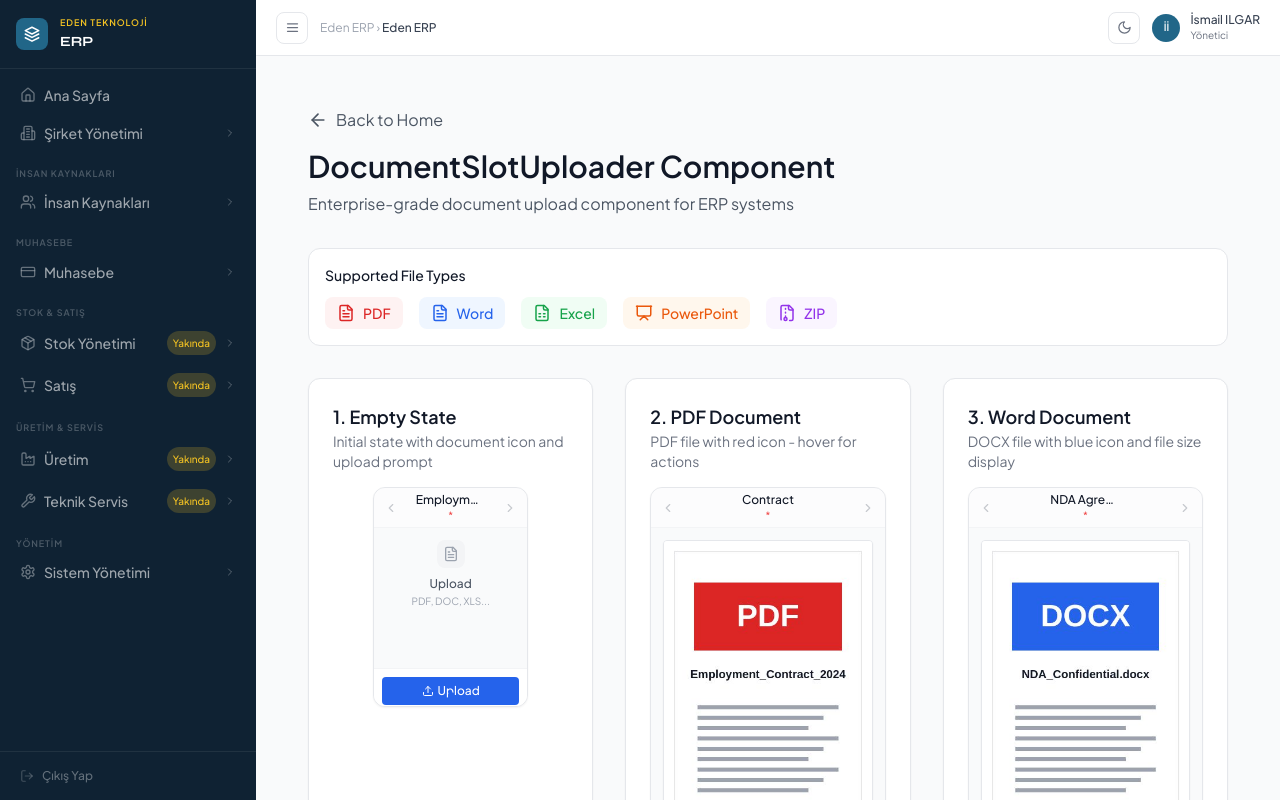
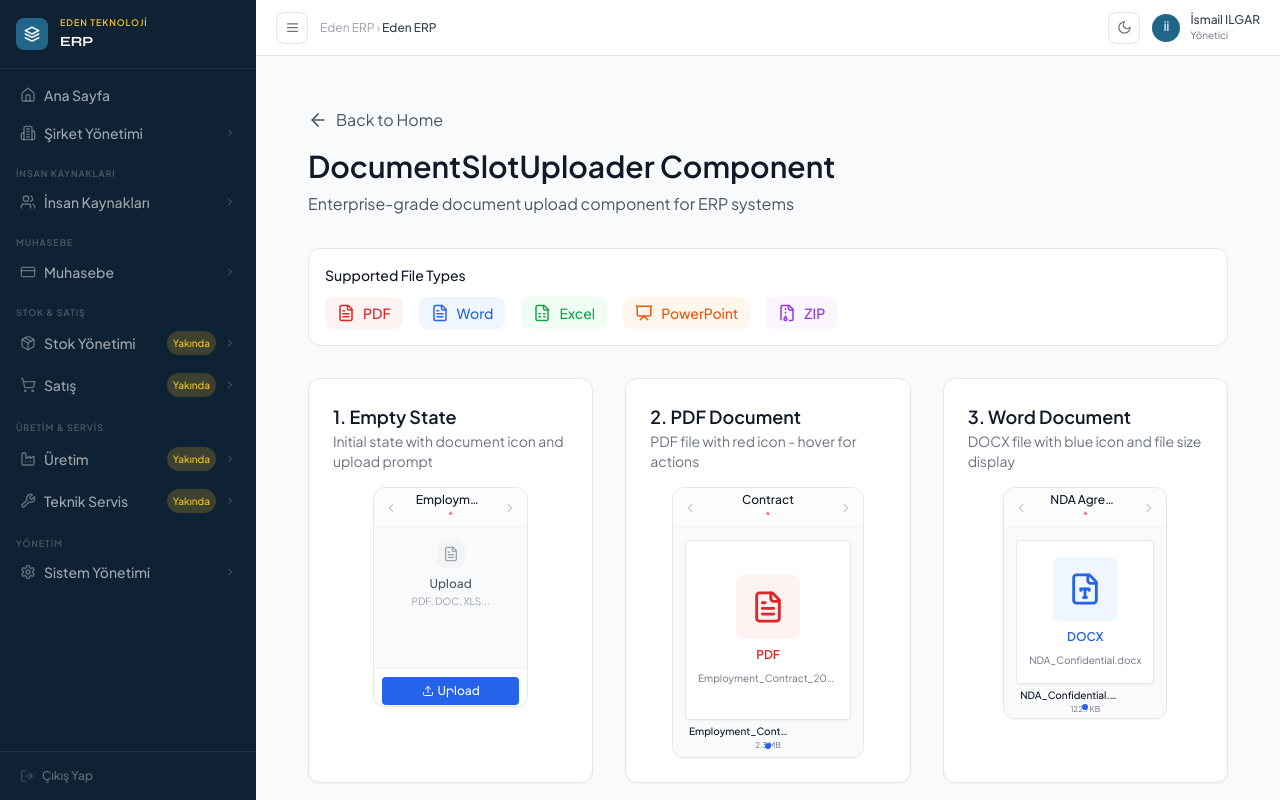
Before and after one commit to ismailthedrizzt/eden-erp, a Next.js app: page /app/demo/document-slot-uploader in a window 1280 px wide. Built offline with nearby package versions, Linux system fonts and the light colour scheme; no server answers.

Commit message:
Show document fallback before thumbnails

```diff
--- a/components/ui/DocumentSlotUploader.tsx
+++ b/components/ui/DocumentSlotUploader.tsx
@@ -470,8 +470,6 @@ export function DocumentSlotUploader({
   const currentAcceptedTypes = currentSlot?.acceptedTypes || DEFAULT_DOCUMENT_ACCEPTED_TYPES
   const currentDocType = getEffectiveDocumentType(currentDoc)
   const canPreviewCurrentDoc = canInlinePreview(currentDoc, currentDocUrl)
-  const fallbackThumbnailUrl = currentDoc ? generateFallbackDocumentThumbnail(getFileTypeConfig(currentDocType).label, currentDoc.name) : ''
-  const visibleThumbnailUrl = currentDocThumbnailUrl || fallbackThumbnailUrl
 
   useEffect(() => {
     const docsNeedingSignedUrl = documents.filter(doc =>
@@ -765,6 +763,25 @@ export function DocumentSlotUploader({
   // Get file type config for current document
   const fileConfig = currentDoc ? getFileTypeConfig(currentDocType) : null
   const FileIcon = fileConfig?.icon || FileText
+  const documentFallback = currentDoc ? (
+    <div className="flex h-full min-h-36 w-full flex-col items-center justify-center gap-2 rounded border border-gray-200 bg-white p-3 text-center shadow-sm dark:border-gray-700 dark:bg-gray-900">
+      <div className={cn(
+        "flex h-16 w-16 items-center justify-center rounded-lg",
+        fileConfig?.bgColor || 'bg-gray-100'
+      )}>
+        <FileIcon size={34} className={cn(fileConfig?.color || 'text-gray-600')} />
+      </div>
+      <span className={cn(
+        "text-xs font-semibold",
+        fileConfig?.color || 'text-gray-600'
+      )}>
+        {fileConfig?.label || 'FILE'}
+      </span>
+      <span className="max-w-[140px] truncate text-[10px] text-gray-500 dark:text-gray-400">
+        {currentDoc.name}
+      </span>
+    </div>
+  ) : null
 
   return (
     <div
@@ -834,45 +851,17 @@ export function DocumentSlotUploader({
         >
           {hasDocument ? (
             // Uploaded State
-            <div className="flex-1 flex flex-col p-3 group">
+            <div className="relative flex-1 flex flex-col p-3 group">
               {/* File Preview / Thumbnail */}
               <div className="flex-1 flex items-center justify-center">
-                {visibleThumbnailUrl ? (
+                {currentDocThumbnailUrl ? (
                   <img
-                    src={visibleThumbnailUrl}
+                    src={currentDocThumbnailUrl}
                     alt={currentDoc.name}
                     className="h-full min-h-36 w-full rounded border border-gray-200 object-cover object-top shadow-sm dark:border-gray-700"
                   />
-                ) : canPreviewCurrentDoc ? (
-                  <div className="h-full min-h-36 w-full overflow-hidden rounded border border-gray-200 bg-white shadow-sm dark:border-gray-700 dark:bg-gray-900">
-                    <object
-                      data={`${currentDocUrl}#page=1&toolbar=0&navpanes=0&scrollbar=0&view=FitH`}
-                      type="application/pdf"
-                      title={`${currentDoc.name} preview`}
-                      className="h-full w-full"
-                    >
-                      <iframe
-                        src={`${currentDocUrl}#page=1&toolbar=0&navpanes=0&scrollbar=0&view=FitH`}
-                        title={`${currentDoc.name} preview`}
-                        className="h-full w-full border-0"
-                      />
-                    </object>
-                  </div>
                 ) : (
-                  <div className={cn(
-                    "h-28 w-full rounded-lg flex flex-col items-center justify-center gap-1",
-                    fileConfig?.bgColor || 'bg-gray-100'
-                  )}>
-                    <FileIcon size={34} className={cn(
-                      fileConfig?.color || 'text-gray-600'
-                    )} />
-                    <span className={cn(
-                      "text-[8px] font-semibold",
-                      fileConfig?.color || 'text-gray-600'
-                    )}>
-                      {fileConfig?.label || 'FILE'}
-                    </span>
-                  </div>
+                  documentFallback
                 )}
               </div>
 
@@ -888,7 +877,7 @@ export function DocumentSlotUploader({
 
               {/* Hover Actions Overlay */}
               {(
-                <div className="absolute inset-0 bg-white/95 dark:bg-gray-800/95 opacity-0 group-hover:opacity-100 transition-opacity flex flex-col items-center justify-center gap-2">
+                <div className="absolute inset-0 z-20 flex flex-col items-center justify-center gap-2 bg-white/95 opacity-0 transition-opacity group-hover:opacity-100 group-focus-within:opacity-100 dark:bg-gray-800/95">
                   {!currentDocUrl && currentDoc?.storagePath && (
                     <div className="rounded-md bg-gray-100 px-2 py-1 text-[10px] font-medium text-gray-600 dark:bg-gray-700 dark:text-gray-300">
                       Bağlantı hazırlanıyor
@@ -918,7 +907,7 @@ export function DocumentSlotUploader({
                       type="button"
                       onClick={handleDownload}
                       disabled={!currentDocUrl}
-                      className="p-2.5 bg-green-100 dark:bg-green-900/30 rounded-lg hover:bg-green-200 dark:hover:bg-green-900/50 transition-colors"
+                      className="p-2.5 bg-green-100 dark:bg-green-900/30 rounded-lg hover:bg-green-200 dark:hover:bg-green-900/50 transition-colors disabled:cursor-not-allowed disabled:opacity-45"
                       title="Download"
                     >
                       <Download size={18} className="text-green-600" />
@@ -935,16 +924,6 @@ export function DocumentSlotUploader({
                     )}
                   </div>
                 </div>
-              )}
-
-              {/* Read-only View Button */}
-              {readOnly && canPreviewCurrentDoc && (
-                <button
-                  onClick={() => setPreviewDoc(currentDoc || null)}
-                  className="absolute inset-0 flex items-center justify-center bg-black/0 hover:bg-black/40 transition-colors group/view"
-                >
-                  <Eye size={28} className="text-white opacity-0 transition-opacity group-hover/view:opacity-100" />
-                </button>
               )}
             </div>
           ) : currentSlot.id === '__extra__' && showExtraSlotInput ? (
```
